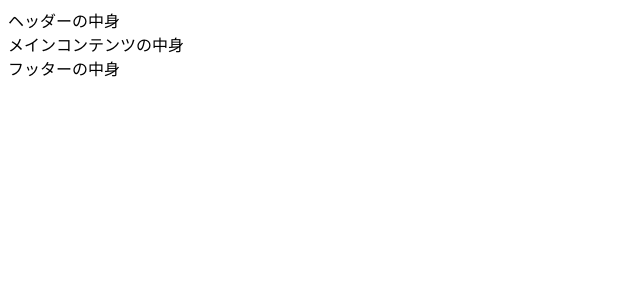
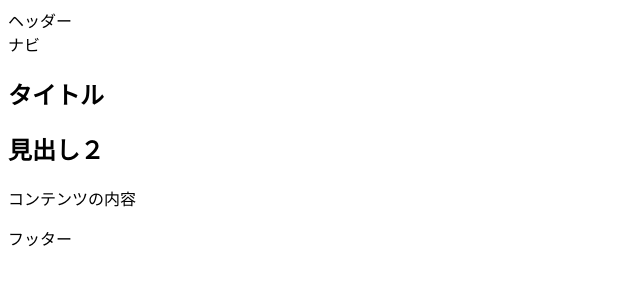
Before and after one commit to YTetsuya/-, a plain HTML site: page index.html in a window 1280 px wide. Shown: the whole page, without its empty margins (0-640 px from the left). Drawn offline with nearby package versions, Linux system fonts and the light colour scheme.

Commit message:
Update index.html

```diff
--- a/index.html
+++ b/index.html
@@ -1,30 +1,35 @@
 <!DOCTYPE html>
 <html lang="ja">
-<head>
-    <meta charset="UTF-8">
-    <title>ページタイトル</title>
-    <link rel="stylesheet" href="style.css">
-</head>
-<body>
-    <!-- ヘッダー -->
-    <header>
-        ヘッダーの中身
-    </header>
+ <head>
+ <meta charset="utf-8">
+ <title>サイトタイトル</title>
+ <meta name="description" content="ディスクリプションを入力">
+ <meta name="viewport" content="width=device-width, initial-scale=1.0">
+ <link rel="stylesheet" href="style.css">
+ <!-- [if lt IE 9] -->
+ <script src="http://html5shiv.googlecode.com/svn/trunk/html5.js"></script>
+ <script src="http://css3-mediaqueries-js.googlecode.com/svn/trunk/css3-mediaqueries.js"></script>
+ <!-- [endif] -->
+ <script src="main.js"></script>
+ </head>
+ <body>
+ <!----- header----->
+ <header>ヘッダー</header>
+ <nav>ナビ</nav>
+ <!----- /header ----->
 
-    <!-- メインコンテンツ -->
-    <main>
-        メインコンテンツの中身
-    </main>
+ <!----- main ----->
+ <article>
+ <h1>タイトル</h1>
+ <section>
+ <h2>見出し２</h2>
+ <p>コンテンツの内容</p>
+ </section>
+ </article>
+ <!----- /main ----->
 
-    <!-- フッター -->
-    <footer>
-        フッターの中身
-    </footer>
-
-    <script
-        src="https://code.jquery.com/jquery-3.5.1.min.js"
-        integrity="sha256-9/aliU8dGd2tb6OSsuzixeV4y/faTqgFtohetphbbj0="
-        crossorigin="anonymous"></script>
-    <script src="sample.js"></script>
-</body>
+ <!----- footer ----->
+ <footer>フッター</footer>
+ <!----- /footer ----->
+ </body>
 </html>
```
